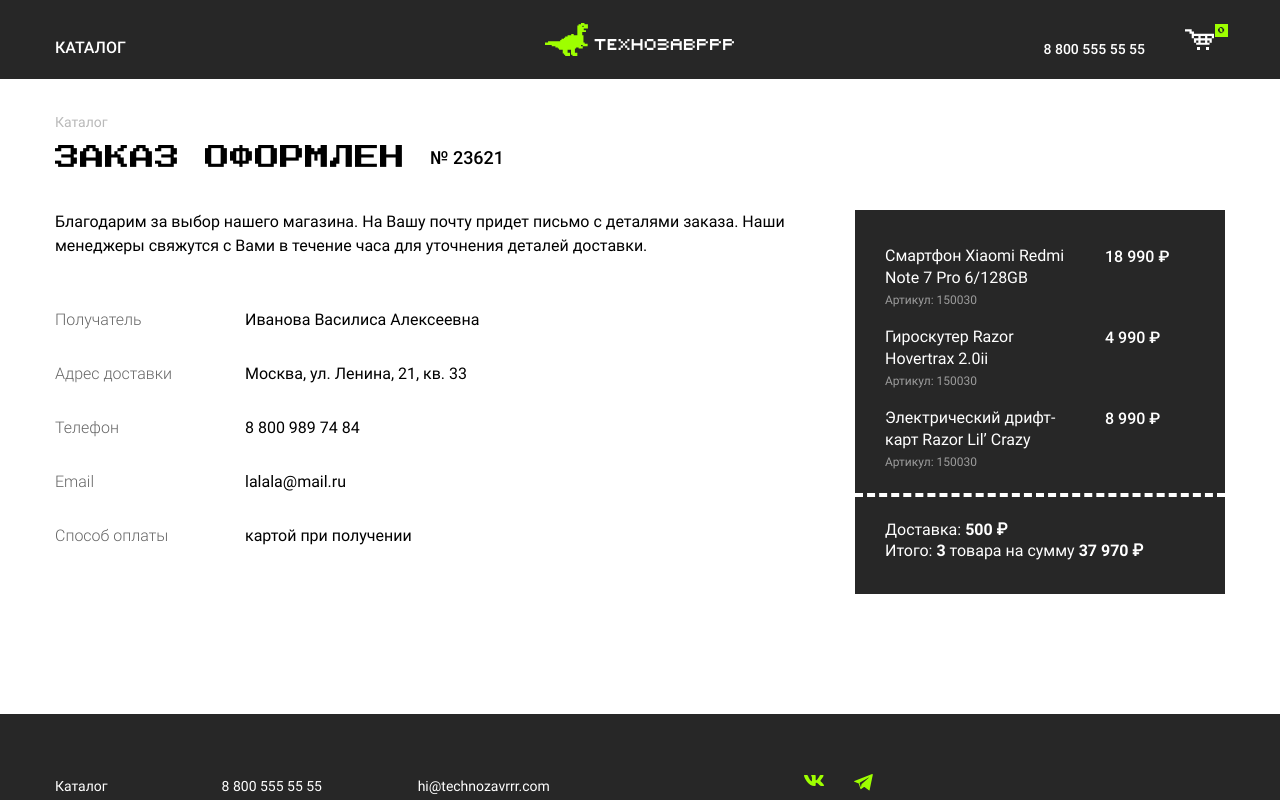
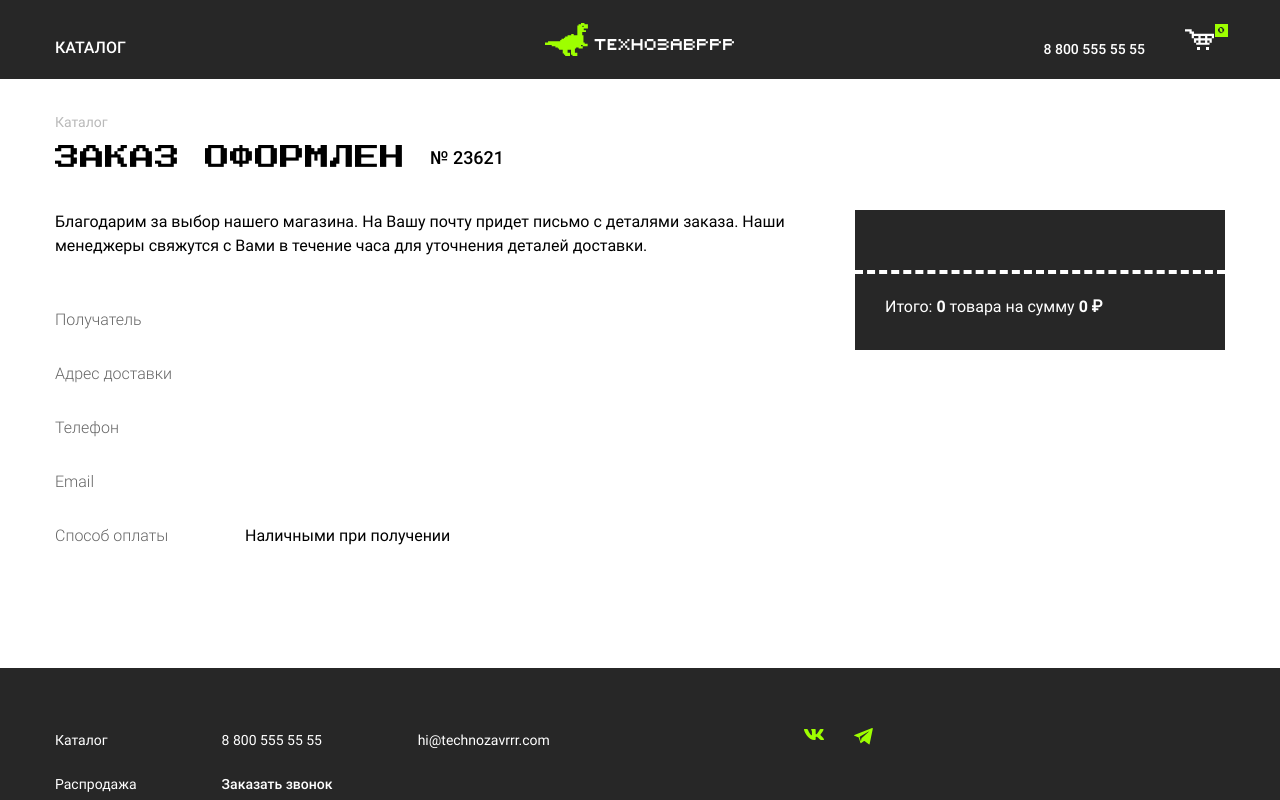
Before and after one commit to paxasonik/vue-shop, a Vue app: page /sent in a window 1280 px wide. Shown: the top 800 px of the page. Built offline with nearby package versions, Linux system fonts and the light colour scheme.

Commit message:
connected order and sent pages

```diff
--- a/src/pages/Order.vue
+++ b/src/pages/Order.vue
@@ -1,5 +1,46 @@
 <script setup lang="ts">
+import { ref, watch } from "vue";
+import { useRouter } from "vue-router";
 import Breadcrumbs from "@/components/UI/Breadcrumbs.vue";
+import FormInput from "@/components/UI/FormInput/FormInput.vue";
+import { declOfNum } from "@/utils/helper";
+import { declOfProduct } from "@/utils/constants";
+import { useOrderStore } from "@/stores/order";
+import { useCartStore } from "@/stores/cart";
+
+const orderStore = useOrderStore();
+const cartStore = useCartStore();
+const router = useRouter();
+
+const isChangedForm = ref(false);
+const form = ref({
+  name: '',
+  address: '',
+  phone: '',
+  email: '',
+  comments: '',
+  delivery: 0,
+  pay: '',
+});
+
+const submit = () => {
+  orderStore.form = form.value;
+  orderStore.products = cartStore.products;
+  orderStore.productsLength = cartStore.productsLength;
+  orderStore.totalPrice = cartStore.totalPrice;
+  cartStore.products = [];
+  router.push({ name: 'sent'});
+}
+
+watch(() => form.value, (newVal, oldVal) => {
+  isChangedForm.value = newVal.name !== '' &&
+    newVal.address !== '' &&
+    newVal.phone !== '' &&
+    newVal.email !== '' &&
+    newVal.pay !== '' &&
+    true
+}, { deep: true });
+
 </script>
 
 <template>
@@ -10,36 +51,57 @@
       <h1 class="content__title">
         Корзина
       </h1>
-      <span class="content__info">3 товара</span>
+      <span class="content__info">
+          {{ cartStore.productsLength + ' ' + declOfNum( cartStore.productsLength, declOfProduct ) }}
+      </span>
     </div>
 
     <section class="cart">
-      <form class="cart__form form" action="#" method="POST">
+      <form class="cart__form form">
         <div class="cart__field">
           <div class="cart__data">
-            <label class="form__label">
-              <input class="form__input" type="text" name="name" placeholder="Введите ваше полное имя">
-              <span class="form__value">ФИО</span>
-            </label>
+            <Form-input
+              name="name"
+              placeholder="Введите ваше полное имя"
+              label="ФИО"
+              type="text"
+              v-model="form.name"
+              data-maska="X"
+              data-maska-tokens="X:[а-яёА-ЯЁ\s-]:multiple"
+            />
+
+            <Form-input
+              name="address"
+              placeholder="Введите ваш адрес"
+              label="Адрес доставки"
+              type="text"
+              v-model="form.address"
+              data-maska="X"
+              data-maska-tokens='X:[0-9а-яёА-ЯЁ\s.-\/",]:multiple'
+            />
+
+            <Form-input
+              name="phone"
+              placeholder="Введите ваш телефон"
+              label="Телефон"
+              type="tel"
+              v-model="form.phone"
+              data-maska="+7 (X##) ###-##-##"
+              data-maska-tokens="X:[489]"
+            />
+
+            <Form-input
+              name="email"
+              placeholder="Введи ваш Email"
+              label="Email"
+              type="email"
+              v-model="form.email"
+              data-maska="X@X.X"
+              data-maska-tokens="X:[0-9a-zA-Z.-_@]:multiple"
+            />
 
             <label class="form__label">
-              <input class="form__input" type="text" name="address" placeholder="Введите ваш адрес">
-              <span class="form__value">Адрес доставки</span>
-            </label>
-
-            <label class="form__label">
-              <input class="form__input" type="tel" name="phone" placeholder="Введите ваш телефон">
-              <span class="form__value">Телефон</span>
-              <span class="form__error">Неверный формат телефона</span>
-            </label>
-
-            <label class="form__label">
-              <input class="form__input" type="email" name="email" placeholder="Введи ваш Email">
-              <span class="form__value">Email</span>
-            </label>
-
-            <label class="form__label">
-              <textarea class="form__input form__input--area" name="comments" placeholder="Ваши пожелания"></textarea>
+              <textarea class="form__input form__input--area" name="comments" placeholder="Ваши пожелания" v-model="form.comments"></textarea>
               <span class="form__value">Комментарий к заказу</span>
             </label>
           </div>
@@ -49,13 +111,13 @@
             <ul class="cart__options options">
               <li class="options__item">
                 <label class="options__label">
-                  <input class="options__radio sr-only" type="radio" name="delivery" value="0" checked="">
+                  <input class="options__radio sr-only" type="radio" name="delivery" v-model.number="form.delivery" :value="0">
                   <span class="options__value">Самовывоз <b>бесплатно</b></span>
                 </label>
               </li>
               <li class="options__item">
                 <label class="options__label">
-                  <input class="options__radio sr-only" type="radio" name="delivery" value="500">
+                  <input class="options__radio sr-only" type="radio" name="delivery" v-model.number="form.delivery" :value="500">
                   <span class="options__value">Курьером <b>500 ₽</b></span>
                 </label>
               </li>
@@ -65,13 +127,13 @@
             <ul class="cart__options options">
               <li class="options__item">
                 <label class="options__label">
-                  <input class="options__radio sr-only" type="radio" name="pay" value="card">
+                  <input class="options__radio sr-only" type="radio" name="pay" v-model="form.pay" value="card">
                   <span class="options__value">Картой при получении</span>
                 </label>
               </li>
               <li class="options__item">
                 <label class="options__label">
-                  <input class="options__radio sr-only" type="radio" name="pay" value="cash">
+                  <input class="options__radio sr-only" type="radio" name="pay" v-model="form.pay" value="cash">
                   <span class="options__value">Наличными при получении</span>
                 </label>
               </li>
@@ -81,40 +143,20 @@
 
         <div class="cart__block">
           <ul class="cart__orders">
-            <li class="cart__order">
-              <h3>Смартфон Xiaomi Redmi Note 7 Pro 6/128GB</h3>
-              <b>18 990 ₽</b>
-              <span>Артикул: 150030</span>
-            </li>
-            <li class="cart__order">
-              <h3>Гироскутер Razor Hovertrax 2.0ii</h3>
-              <b>4 990 ₽</b>
-              <span>Артикул: 150030</span>
-            </li>
-            <li class="cart__order">
-              <h3>Электрический дрифт-карт Razor Lil’ Crazy</h3>
-              <b>8 990 ₽</b>
-              <span>Артикул: 150030</span>
+            <li class="cart__order" v-for="product in cartStore.products" :key="product.id">
+              <h3>{{ product.title }}</h3>
+              <b>{{ product.price }} ₽</b>
             </li>
           </ul>
 
           <div class="cart__total">
-            <p>Доставка: <b>500 ₽</b></p>
-            <p>Итого: <b>3</b> товара на сумму <b>37 970 ₽</b></p>
+            <p v-if="form.delivery === 500">Доставка: <b>500 ₽</b></p>
+            <p>Итого: <b>{{ cartStore.productsLength }}</b> товара на сумму <b>{{ form.delivery === 500 ? cartStore.totalPrice + form.delivery : cartStore.totalPrice }} ₽</b></p>
           </div>
 
-<!--          <button class="cart__button button button--primery" type="submit">-->
-<!--            Оформить заказ-->
-<!--          </button>-->
-            <router-link :to="{ name: 'sent' }" class="cart__button button button--primery">
-              Оформить заказ
-            </router-link>
-        </div>
-        <div class="cart__error form__error-block">
-          <h4>Заявка не отправлена!</h4>
-          <p>
-            Похоже произошла ошибка. Попробуйте отправить снова или перезагрузите страницу.
-          </p>
+          <button class="cart__button button button--primery" type="submit" @click.prevent="submit" :disabled="!isChangedForm">
+            Оформить заказ
+          </button>
         </div>
       </form>
     </section>
--- a/src/pages/Sent.vue
+++ b/src/pages/Sent.vue
@@ -1,5 +1,8 @@
 <script setup lang="ts">
 import Breadcrumbs from "@/components/UI/Breadcrumbs.vue";
+import { useOrderStore } from "@/stores/order";
+
+const orderStore = useOrderStore();
 </script>
 
 <template>
@@ -13,7 +16,7 @@
     </div>
 
     <section class="cart">
-      <form class="cart__form form" action="#" method="POST">
+      <form class="cart__form form">
         <div class="cart__field">
           <p class="cart__message">
             Благодарим за&nbsp;выбор нашего магазина. На&nbsp;Вашу почту придет письмо с&nbsp;деталями заказа.
@@ -23,49 +26,38 @@
           <ul class="dictionary">
             <li class="dictionary__item">
               <span class="dictionary__key">Получатель</span>
-              <span class="dictionary__value">Иванова Василиса Алексеевна</span>
+              <span class="dictionary__value">{{ orderStore.form.name }}</span>
             </li>
             <li class="dictionary__item">
                 <span class="dictionary__key">Адрес доставки</span>
-                <span class="dictionary__value">Москва, ул. Ленина, 21, кв. 33</span>
+                <span class="dictionary__value">{{ orderStore.form.address }}</span>
             </li>
             <li class="dictionary__item">
                 <span class="dictionary__key">Телефон</span>
-                <span class="dictionary__value">8 800 989 74 84</span>
+                <span class="dictionary__value">{{ orderStore.form.phone }}</span>
             </li>
             <li class="dictionary__item">
                 <span class="dictionary__key">Email</span>
-                <span class="dictionary__value">lalala@mail.ru</span>
+                <span class="dictionary__value">{{ orderStore.form.email }}</span>
             </li>
             <li class="dictionary__item">
                 <span class="dictionary__key">Способ оплаты</span>
-                <span class="dictionary__value">картой при получении</span>
+                <span class="dictionary__value">{{ orderStore.form.pay === 'cart' ? 'Картой при получении' : 'Наличными при получении' }}</span>
             </li>
           </ul>
         </div>
 
           <div class="cart__block">
             <ul class="cart__orders">
-            <li class="cart__order">
-              <h3>Смартфон Xiaomi Redmi Note 7 Pro 6/128GB</h3>
-              <b>18 990 ₽</b>
-              <span>Артикул: 150030</span>
-            </li>
-            <li class="cart__order">
-              <h3>Гироскутер Razor Hovertrax 2.0ii</h3>
-              <b>4 990 ₽</b>
-              <span>Артикул: 150030</span>
-            </li>
-            <li class="cart__order">
-              <h3>Электрический дрифт-карт Razor Lil’ Crazy</h3>
-              <b>8 990 ₽</b>
-              <span>Артикул: 150030</span>
+              <li class="cart__order" v-for="product in orderStore.products" :key="product.id">
+                <h3>{{ product.title }}</h3>
+                <b>{{ product.price }} ₽</b>
               </li>
             </ul>
 
             <div class="cart__total">
-            <p>Доставка: <b>500 ₽</b></p>
-            <p>Итого: <b>3</b> товара на сумму <b>37 970 ₽</b></p>
+              <p v-if="orderStore.form.delivery === 500">Доставка: <b>500 ₽</b></p>
+              <p>Итого: <b>{{ orderStore.productsLength }}</b> товара на сумму <b>{{ orderStore.form.delivery === 500 ? orderStore.totalPrice + orderStore.form.delivery : orderStore.totalPrice }} ₽</b></p>
             </div>
           </div>
       </form>
--- /dev/null
+++ b/src/stores/order.ts
@@ -0,0 +1,17 @@
+import {computed, ref} from 'vue'
+import { defineStore } from 'pinia'
+
+
+export const useOrderStore = defineStore('order', () => {
+  const products = ref<Array<Record<string, unknown> | null>>([]);
+  const productsLength= ref(0);
+  const totalPrice = ref(0);
+  const form = ref({});
+
+  return {
+    products,
+    productsLength,
+    totalPrice,
+    form,
+  }
+})
```
Lines whose indentation alone changed are shown as unchanged.
